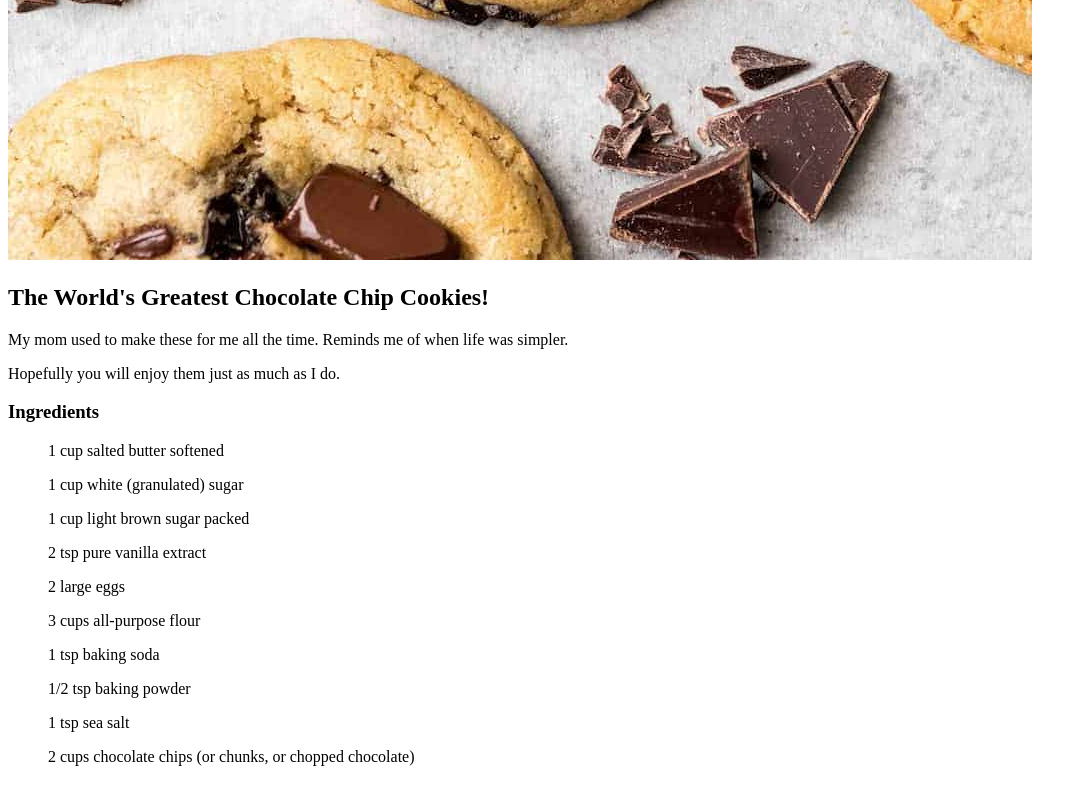
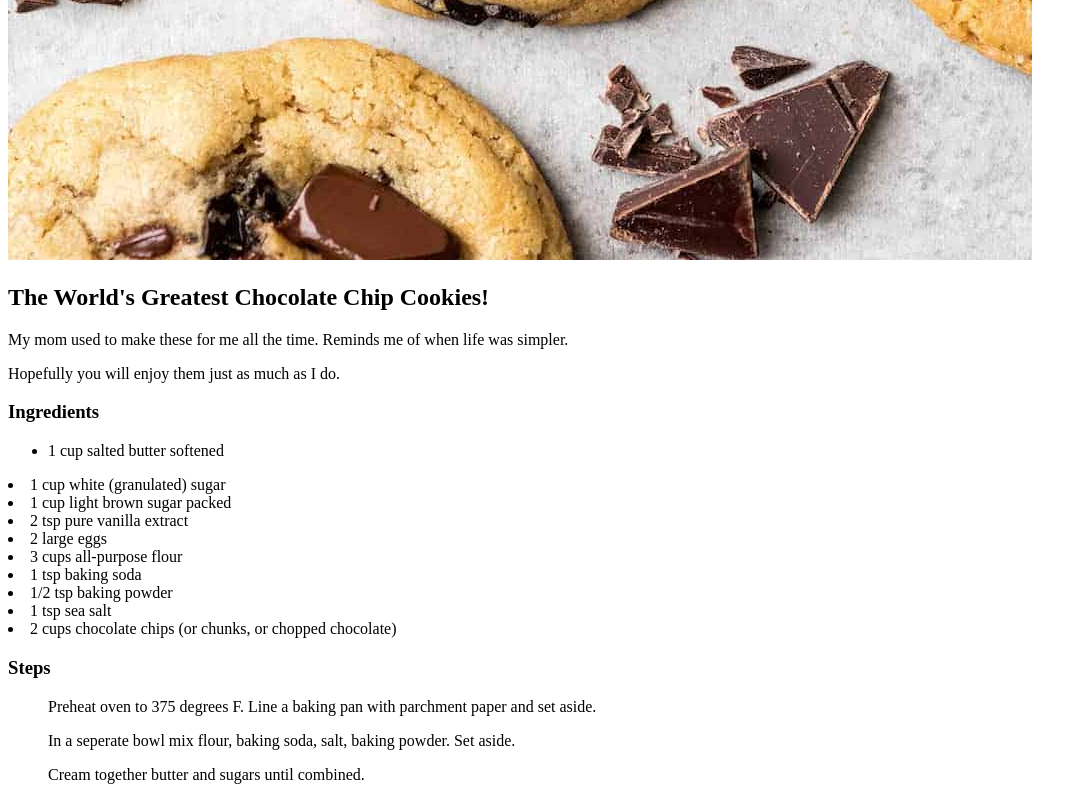
Before and after one commit to therealoganh/odin-recipes, a plain HTML site: page recipes/cookies.html in a window 1280 px wide. Shown: the part 844-1644 px from the top of the page, without its empty margins (0-1087 px from the left). Drawn offline with Linux system fonts and the light colour scheme.

Commit message:
Fix Ingredients list code (Missing li tags)

```diff
--- a/recipes/cookies.html
+++ b/recipes/cookies.html
@@ -14,16 +14,24 @@
         simpler.</p>
     <p>Hopefully you will enjoy them just as much as I do.</p>
     <h3>Ingredients</h3>
-        <ul>1 cup salted butter softened</ul>
-        <ul>1 cup white (granulated) sugar</ul>
-        <ul>1 cup light brown sugar packed</ul>
-        <ul>2 tsp pure vanilla extract</ul>
-        <ul>2 large eggs</ul>
-        <ul>3 cups all-purpose flour</ul>
-        <ul>1 tsp baking soda</ul>
-        <ul>1/2 tsp baking powder</ul>
-        <ul>1 tsp sea salt</ul>
-        <ul>2 cups chocolate chips (or chunks, or chopped chocolate)</ul>
+        <ul>
+            <li>1 cup salted butter softened</ul>
+            <li>1 cup white (granulated) sugar</ul>
+            <li>1 cup light brown sugar packed</ul>
+            <li>2 tsp pure vanilla extract</ul>
+            <li>2 large eggs</ul>
+            <li>3 cups all-purpose flour</ul>
+            <li>1 tsp baking soda</ul>
+            <li>1/2 tsp baking powder</ul>
+            <li>1 tsp sea salt</ul>
+            <li>2 cups chocolate chips (or chunks, or chopped chocolate)</li>
+        </ul>
+    <h3>Steps</h3>
+        <ol>Preheat oven to 375 degrees F. Line a baking pan with parchment paper
+            and set aside.</ol>
+        <ol>In a seperate bowl mix flour, baking soda, salt, baking powder. Set aside.</ol>
+        <ol>Cream together butter and sugars until combined.</ol>
+        <ol</ol>
 
 </body>
 </html>
```
